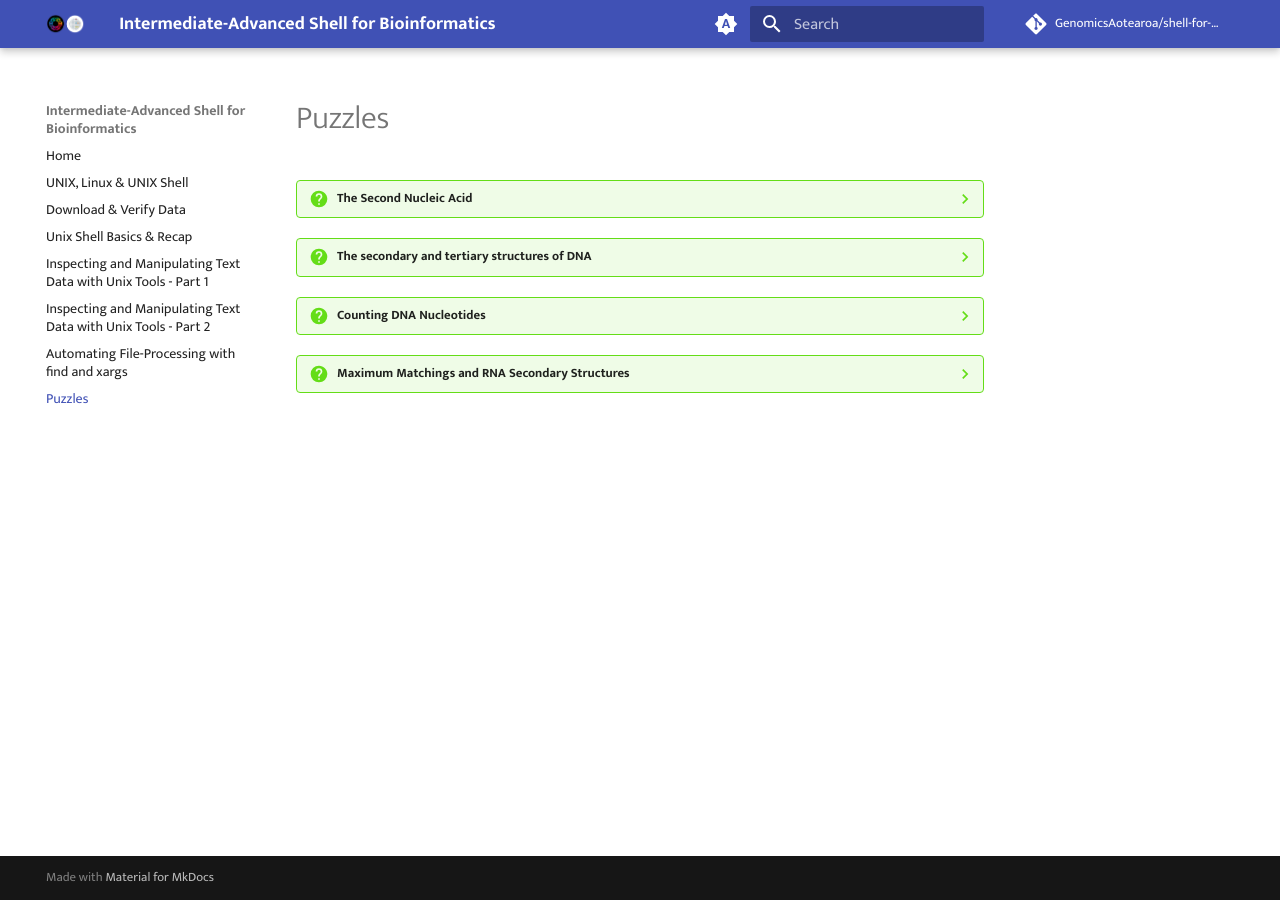
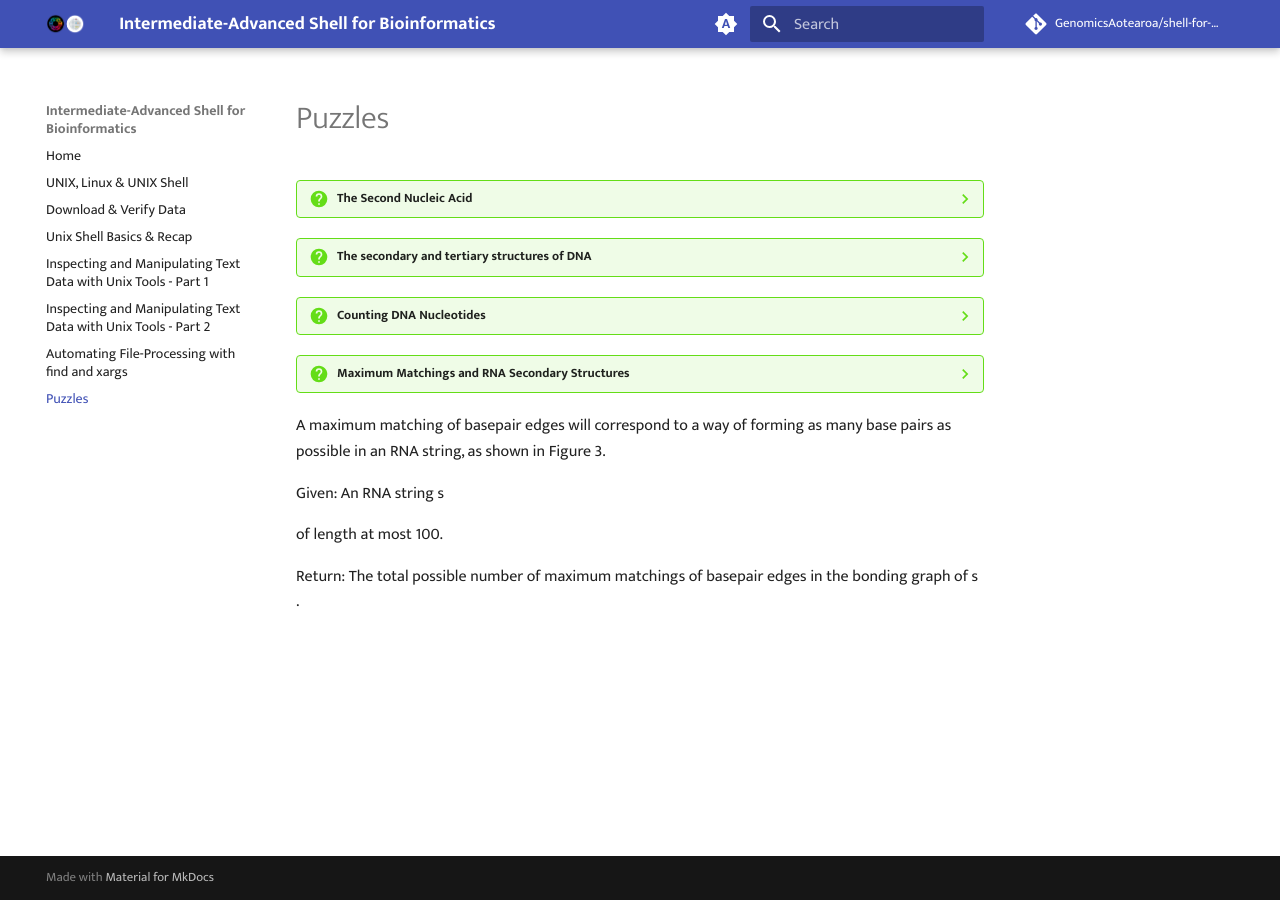
Before and after one commit to GenomicsAotearoa/shell-for-bioinformatics, an MkDocs documentation site: the page built from docs/puzzles.md, in a window 1280 px wide. Built offline with MkDocs 1.6.1 and Material for MkDocs 9.7.7, drawn with Linux system fonts in a browser that asks for light colours; comment, search, counter and statistics services are not loaded.

Commit message:
new puzzle

```diff
--- a/docs/puzzles.md
+++ b/docs/puzzles.md
@@ -33,3 +33,16 @@
 
 
 ??? question "Maximum Matchings and RNA Secondary Structures"
+
+    The graph theoretical analogue of the quandary stated in the introduction above is that if we have an RNA string s that does not have the same number of occurrences of 'C' as 'G' and the same number of occurrences of 'A' as 'U', then the bonding graph of s cannot possibly possess a perfect matching among its basepair edges. For example, see Figure 1; in fact, most bonding graphs will not contain a perfect matching.
+
+    In light of this fact, we define a maximum matching in a graph as a matching containing as many edges as possible. See Figure 2 for three maximum matchings in graphs.
+
+A maximum matching of basepair edges will correspond to a way of forming as many base pairs as possible in an RNA string, as shown in Figure 3.
+
+Given: An RNA string s
+
+of length at most 100.
+
+Return: The total possible number of maximum matchings of basepair edges in the bonding graph of s
+.
```
